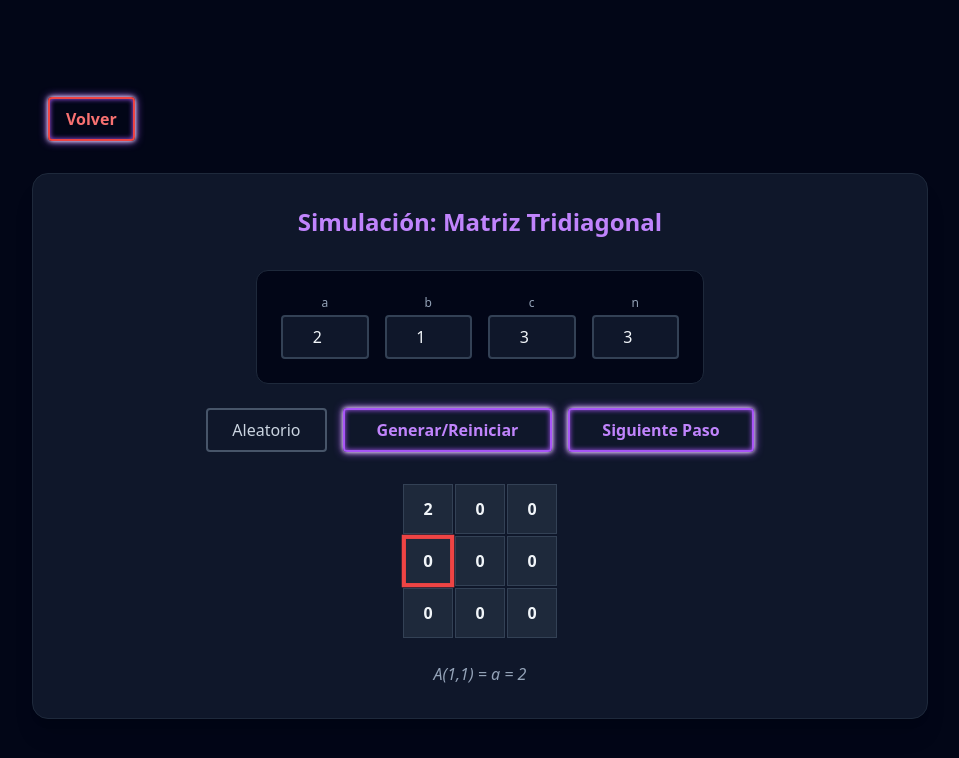
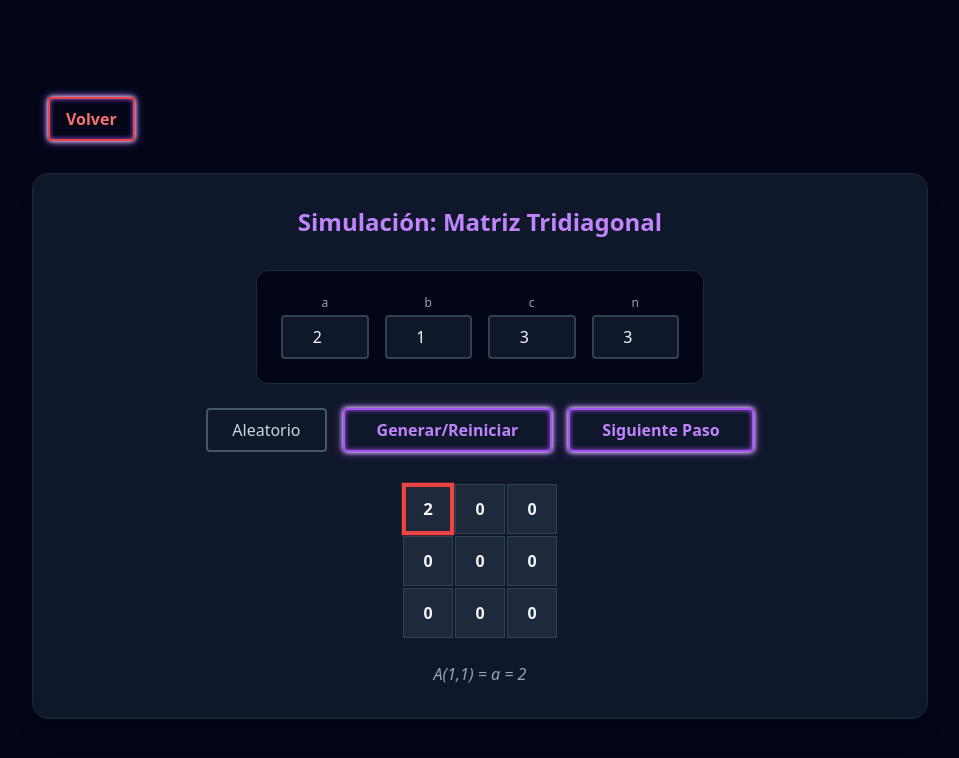
Before and after one commit to kurokirasama/basic-algorithms, a website: page WEB/tridiagonal/index.html in a window 1280 px wide. Both pictures are taken after a click on the button "Siguiente Paso". Shown: the whole page, without its empty margins (160-1119 px from the left). Drawn offline with nearby package versions, Linux system fonts and the light colour scheme.

Commit message:
fix(ui): Fix active cell highlight in tridiagonal simulation

```diff
--- a/WEB/tridiagonal/index.html
+++ b/WEB/tridiagonal/index.html
@@ -60,7 +60,7 @@
     </main>
 
     <script>
-        let a, b, c, n, A, i, j, step;
+        let a, b, c, n, A, r, col, step;
         const container = document.getElementById('matrix-container');
 
         function randomize() {
@@ -78,7 +78,7 @@
             n = parseInt(document.getElementById('input-n').value);
 
             A = Array.from({ length: n }, () => Array(n).fill(0));
-            i = 0; j = 0;
+            r = 0; col = 0;
             step = 'FILL_DIAG'; // FILL_DIAG, FILL_UPPER, FILL_LOWER, FINISHED
 
             document.getElementById('next-btn').disabled = false;
@@ -93,12 +93,12 @@
             table.style.gridTemplateColumns = `repeat(${n}, 50px)`;
             table.style.gap = '2px';
 
-            for (let r = 0; r < n; r++) {
-                for (let c = 0; c < n; c++) {
+            for (let row = 0; row < n; row++) {
+                for (let c_idx = 0; c_idx < n; c_idx++) {
                     const cell = document.createElement('div');
                     cell.className = 'matrix-cell';
-                    if (r === i && c === j) cell.classList.add('active-cell');
-                    cell.innerText = A[r][c];
+                    if (row === r && c_idx === col) cell.classList.add('active-cell');
+                    cell.innerText = A[row][c_idx];
                     table.appendChild(cell);
                 }
             }
@@ -107,6 +107,7 @@
 
         function nextStep() {
             if (step === 'FILL_DIAG') {
+                r = i; col = i;
                 A[i][i] = a;
                 document.getElementById('step-desc').innerText = `A(${i+1},${i+1}) = a = ${a}`;
                 i++;
@@ -114,6 +115,7 @@
                 render();
             } else if (step === 'FILL_UPPER') {
                 if (i < n - 1) {
+                    r = i; col = i+1;
                     A[i][i+1] = b;
                     document.getElementById('step-desc').innerText = `A(${i+1},${i+2}) = b = ${b}`;
                     i++;
@@ -123,17 +125,21 @@
                 }
             } else if (step === 'FILL_LOWER') {
                 if (i < n) {
+                    r = i; col = i-1;
                     A[i][i-1] = c;
                     document.getElementById('step-desc').innerText = `A(${i+1},${i}) = c = ${c}`;
                     i++;
                     render();
                 } else {
                     step = 'FINISHED';
+                    r = -1; col = -1;
                     document.getElementById('step-desc').innerText = "Matriz completa.";
                     document.getElementById('next-btn').disabled = true;
+                    render();
                 }
             }
         }
+        let i = 0;
         resetSimulation();
     </script>
 </body>
```
